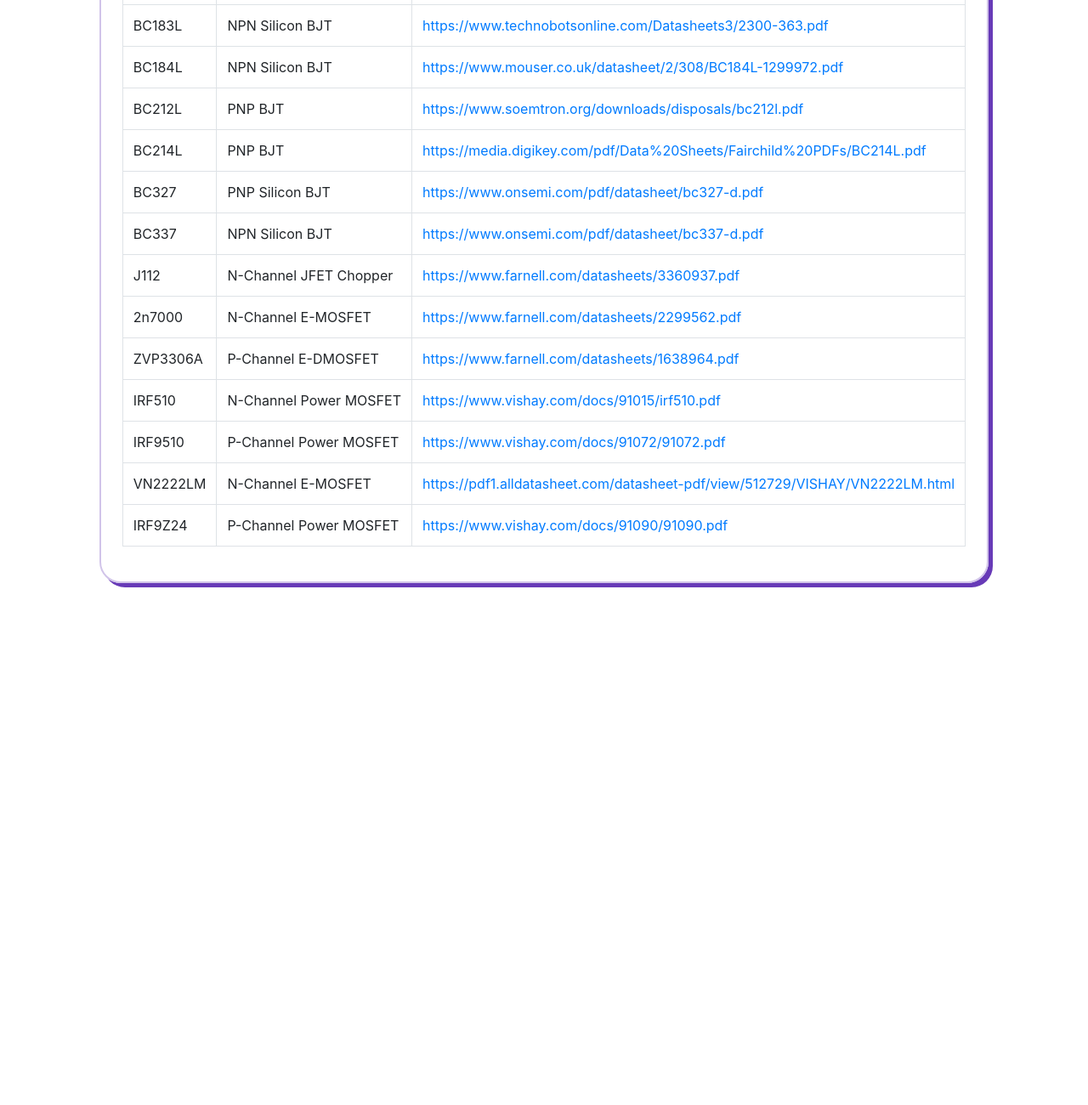
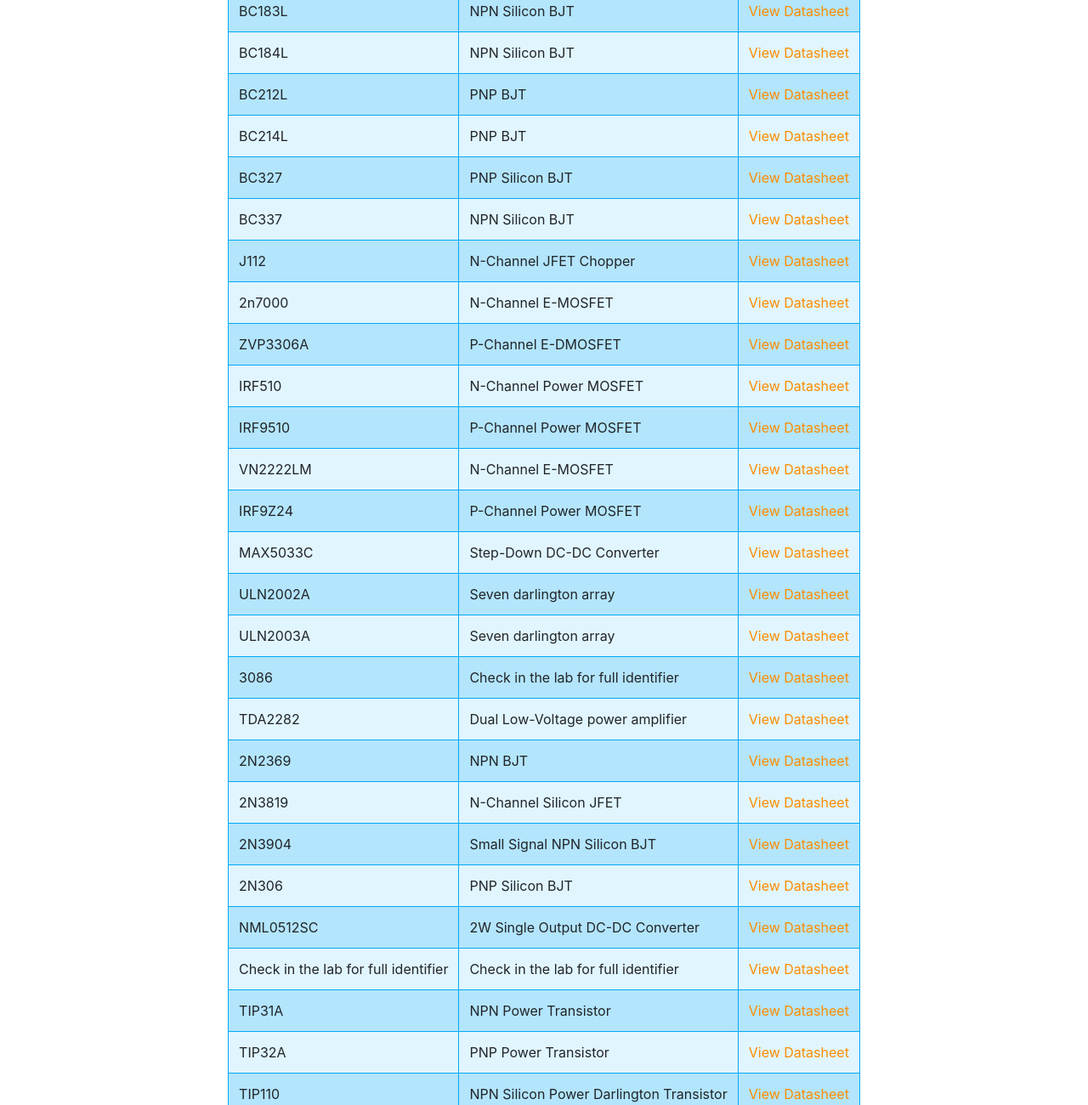
Before and after one commit to joe2k01/gb1149, a plain HTML site: page index.html in a window 1280 px wide. Shown: the part 448-1748 px from the top of the page at 85% size. Before the commit the page ends 1144 px from the top, so only its background shows below. Drawn offline with nearby package versions, Linux system fonts and the light colour scheme.

Commit message:
gb1149: Add more components and improve CSS
Signed-off-by: Giuseppe Barillari <joe2k01dev@gmail.com>

```diff
--- a/database.json
+++ b/database.json
@@ -79,6 +79,151 @@
             "name": "IRF9Z24",
             "description": "P-Channel Power MOSFET",
             "datasheet": "https://www.vishay.com/docs/91090/91090.pdf"
+        },
+        {
+            "name": "MAX5033C",
+            "description": "Step-Down DC-DC Converter",
+            "datasheet": "https://www.mouser.co.uk/datasheet/2/256/maxim%20integrated%20products_max5033-1179310.pdf"
+        },
+        {
+            "name": "ULN2002A",
+            "description": "Seven darlington array",
+            "datasheet": "https://docs.rs-online.com/26a8/0900766b80dbfc7d.pdf"
+        },
+        {
+            "name": "ULN2003A",
+            "description": "Seven darlington array",
+            "datasheet": "https://docs.rs-online.com/26a8/0900766b80dbfc7d.pdf"
+        },
+        {
+            "name": "3086",
+            "description": "Check in the lab for full identifier",
+            "datasheet": "Check in the lab for full identifier"
+        },
+        {
+            "name": "TDA2282",
+            "description": "Dual Low-Voltage power amplifier",
+            "datasheet": "https://www.st.com/resource/en/datasheet/cd00000134.pdf"
+        },
+        {
+            "name": "2N2369",
+            "description": "NPN BJT",
+            "datasheet": "https://media.digikey.com/pdf/Data%20Sheets/Fairchild%20PDFs/2N,PN,MPS,FTSO%20NPN%20Type.pdf"
+        },
+        {
+            "name": "2N3819",
+            "description": "N-Channel Silicon JFET",
+            "datasheet": "https://www.mouser.com/datasheet/2/68/2n3819-31474.pdf"
+        },
+        {
+            "name": "2N3904",
+            "description": "Small Signal NPN Silicon BJT",
+            "datasheet": "https://media.digikey.com/pdf/Data%20Sheets/ST%20Microelectronics%20PDFS/2N3904.pdf"
+        },
+        {
+            "name": "2N306",
+            "description": "PNP Silicon BJT",
+            "datasheet": "https://www.onsemi.com/pdf/datasheet/2n3906-d.pdf"
+        },
+        {
+            "name": "NML0512SC",
+            "description": "2W Single Output DC-DC Converter",
+            "datasheet": "https://www.murata.com/products/productdata/8807031308318/kdc-nml.pdf"
+        },
+        {
+            "name": "Check in the lab for full identifier",
+            "description": "Check in the lab for full identifier",
+            "datasheet": "Check in the lab for full identifier"
+        },
+        {
+            "name": "TIP31A",
+            "description": "NPN Power Transistor",
+            "datasheet": "https://www.st.com/resource/en/datasheet/tip31a.pdf"
+        },
+        {
+            "name": "TIP32A",
+            "description": "PNP Power Transistor",
+            "datasheet": "https://www.st.com/resource/en/datasheet/tip32a.pdf"
+        },
+        {
+            "name": "TIP110",
+            "description": "NPN Silicon Power Darlington Transistor",
+            "datasheet": "https://www.st.com/resource/en/datasheet/tip110.pdf"
+        },
+        {
+            "name": "TIP115",
+            "description": "PNP Silicon Power Darlington Transistor",
+            "datasheet": "https://www.st.com/resource/en/datasheet/tip115.pdf"
+        },
+        {
+            "name": "2N3055",
+            "description": "NPN Power Transistor",
+            "datasheet": "https://www.st.com/resource/en/datasheet/2n3055.pdf"
+        },
+        {
+            "name": "MJ2955",
+            "description": "PNP Power Transistor",
+            "datasheet": "https://www.st.com/resource/en/datasheet/mj2955.pdf"
+        },
+        {
+            "name": "L78L33",
+            "description": "3V3 Voltage Regulator",
+            "datasheet": "https://www.st.com/resource/en/datasheet/l78l.pdf"
+        },
+        {
+            "name": "LD1117V33",
+            "description": "3V3 Voltage Regulator",
+            "datasheet": "https://www.st.com/resource/en/datasheet/ld1117.pdf"
+        },
+        {
+            "name": "LD1117V50",
+            "description": "5V Voltage Regulator",
+            "datasheet": "https://www.st.com/resource/en/datasheet/ld1117.pdf"
+        },
+        {
+            "name": "78L05",
+            "description": "5V Voltage Regulator",
+            "datasheet": "https://www.ti.com/lit/ds/symlink/lm78l.pdf"
+        },
+        {
+            "name": "79L05",
+            "description": "-5V Negative Voltage Regulator",
+            "datasheet": "https://www.ti.com/lit/ds/symlink/lm79l.pdf"
+        },
+        {
+            "name": "7805",
+            "description": "5V Voltage Regulator",
+            "datasheet": "https://www.sparkfun.com/datasheets/Components/LM7805.pdf"
+        },
+        {
+            "name": "7905",
+            "description": "-5V Negative Voltage Regulator",
+            "datasheet": "https://www.ti.com/lit/ds/symlink/lm79.pdf"
+        },
+        {
+            "name": "7812",
+            "description": "12V Voltage Regulator",
+            "datasheet": "https://www.hobbytronics.co.uk/datasheets/L7812.pdf"
+        },
+        {
+            "name": "7912",
+            "description": "-12V Negative Voltage Regulator",
+            "datasheet": "https://www.ti.com/lit/ds/symlink/lm79.pdf"
+        },
+        {
+            "name": "317",
+            "description": "Adjustable Positive Voltage Regulator",
+            "datasheet": "https://www.ti.com/lit/ds/symlink/lm317.pdf"
+        },
+        {
+            "name": "LM337",
+            "description": "Adjustable Negative Voltage Regulator",
+            "datasheet": ""
+        },
+        {
+            "name": "Check in the lab for full identifier",
+            "description": "Check in the lab for full identifier",
+            "datasheet": "Check in the lab for full identifier"
         }
     ]
 }
--- a/index.html
+++ b/index.html
@@ -24,8 +24,8 @@
         </div>
 
         <div class="ics table-responsive">
-            <div class="table-container">
-                <table id="displayTable" class="table table-bordered table-hover">
+            <div">
+                <table id="displayTable" class="table table-bordered table-striped">
                     <tbody>
                         <tr>
                             <th>Name</th>
--- a/index.js
+++ b/index.js
@@ -16,10 +16,9 @@ const loadTable = () => {
 
             nameCell.innerHTML = PT401[i].name;
             descriptionCell.innerHTML = PT401[i].description;
-            datasheetCell.innerHTML = `<a href=${PT401[i].datasheet}>${PT401[i].datasheet}</a>`
+            datasheetCell.innerHTML = `<a href=${PT401[i].datasheet} target="_blank" rel="noopener noreferrer">View Datasheet</a>`
         }
     })
-    console.log("loaded")
 }
 
 window.addEventListener("load", (event) => {
--- a/style.css
+++ b/style.css
@@ -1,7 +1,4 @@
 .welcome h3 {
-    /*width: 100vw;
-    display: grid;
-    place-items: center;*/
     padding-top: 10px;
 }
 
@@ -10,7 +7,7 @@
 }
 
 .welcome {
-    background-color: #D1C4E9;
+    background-color: #B3E5FC;
 }
 
 .ics {
@@ -19,15 +16,34 @@
     place-items: center;
 }
 
-.table-container {
-    border: 2px solid #D1C4E9;
-    border-radius: 25px;
-    box-shadow: 5px 5px#673AB7;
-    padding: 25px;
+.table-striped>tbody>tr:nth-child(even)>td,
+.table-striped>tbody>tr:nth-child(even)>th {
+    background-color: #E1F5FE;
+}
 
-    margin: 10px;
+.table-striped>tbody>tr:nth-child(odd)>td,
+.table-striped>tbody>tr:nth-child(odd)>th {
+    background-color: #B3E5FC;
 }
+
 
 table.table {
     width: auto;
 }
+
+.table-bordered {
+    border: 1px solid #03A9F4;
+    margin-top:20px;
+  }
+.table-bordered>tbody>tr>td,
+.table-bordered>tbody>tr>th {
+    border: 1px solid #03A9F4;
+}
+
+a {
+    color: #FB8C00;
+}
+
+a:hover {
+    color: #E65100;
+}
```
